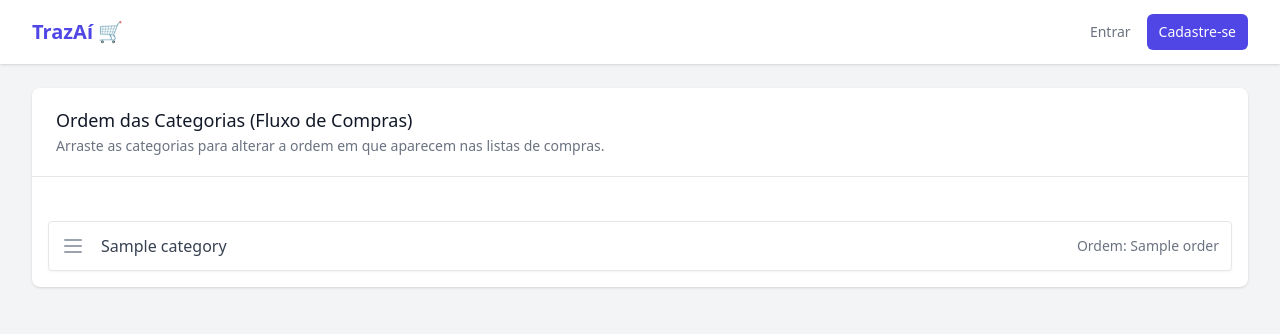
After one commit to allanmedeiros71/trazai, a Django app: template backend/templates/lists/manage_categories.html in a window 1280 px wide. The commit adds this page. Shown: the top 334 px of the page. Run offline with Django 5.2, Linux system fonts and the light colour scheme; the template is opened without the code that fills it: most values are stand-ins (such as "Sample title", 1, 10 or a date in 2020); some libraries are stand-ins or nearby versions.

Commit message:
Add category management features: implement category ordering, create management views, and update templates for drag-and-drop functionality.

```diff
--- a/backend/lists/models.py
+++ b/backend/lists/models.py
@@ -4,9 +4,11 @@ from accounts.models import FamilyGroup, CustomUser
 class Category(models.Model):
     name = models.CharField(max_length=100, unique=True)
     icon = models.CharField(max_length=50, blank=True, null=True) # e.g., an emoji or icon name
+    order = models.IntegerField(default=0)
 
     class Meta:
         verbose_name_plural = 'Categories'
+        ordering = ['order', 'name']
 
     def __str__(self):
         return self.name
--- a/backend/lists/urls.py
+++ b/backend/lists/urls.py
@@ -6,4 +6,6 @@ urlpatterns = [
     path('lists/<int:pk>/', views.list_detail, name='list_detail'),
     path('lists/<int:pk>/add/', views.add_item, name='add_item'),
     path('items/<int:item_id>/toggle/', views.toggle_item, name='toggle_item'),
+    path('categories/', views.manage_categories, name='manage_categories'),
+    path('categories/reorder/', views.reorder_categories, name='reorder_categories'),
 ]
--- a/backend/templates/base.html
+++ b/backend/templates/base.html
@@ -31,6 +31,7 @@
                 </div>
                 <div class="flex items-center">
                     {% if user.is_authenticated %}
+                        <a href="{% url 'manage_categories' %}" class="text-sm font-medium text-indigo-600 hover:text-indigo-800 mr-4">Categorias</a>
                         <span class="text-gray-700 mr-4">Olá, {{ user.username }}</span>
                         <a href="{% url 'logout' %}" class="text-sm font-medium text-gray-500 hover:text-gray-700">Sair</a>
                     {% else %}
--- /dev/null
+++ b/backend/templates/lists/manage_categories.html
@@ -0,0 +1,45 @@
+{% extends "base.html" %}
+
+{% block title %}Gerenciar Categorias{% endblock %}
+
+{% block content %}
+<div class="bg-white shadow overflow-hidden sm:rounded-lg mb-6">
+    <div class="px-4 py-5 sm:px-6 flex justify-between items-center">
+        <div>
+            <h3 class="text-lg leading-6 font-medium text-gray-900">
+                Ordem das Categorias (Fluxo de Compras)
+            </h3>
+            <p class="mt-1 max-w-2xl text-sm text-gray-500">
+                Arraste as categorias para alterar a ordem em que aparecem nas listas de compras.
+            </p>
+        </div>
+    </div>
+
+    <div class="border-t border-gray-200 p-4">
+        <!-- Indicador de carregamento do HTMX -->
+        <span class="htmx-indicator text-sm text-indigo-600 mb-2 block">Salvando nova ordem...</span>
+
+        <form id="sortable-form" hx-post="{% url 'reorder_categories' %}" hx-trigger="end" hx-target="#category-list">
+            <div id="category-list" class="sortable space-y-2">
+                {% include 'lists/partials/category_list.html' %}
+            </div>
+        </form>
+    </div>
+</div>
+
+<!-- SortableJS library for drag and drop -->
+<script src="https://cdn.jsdelivr.net/npm/sortablejs@latest/Sortable.min.js"></script>
+<script>
+    htmx.onLoad(function(content) {
+        var sortables = content.querySelectorAll(".sortable");
+        for (var i = 0; i < sortables.length; i++) {
+            var sortable = sortables[i];
+            new Sortable(sortable, {
+                animation: 150,
+                ghostClass: 'bg-indigo-100',
+                handle: '.handle'
+            });
+        }
+    })
+</script>
+{% endblock %}
--- /dev/null
+++ b/backend/templates/lists/partials/category_list.html
@@ -0,0 +1,18 @@
+{% for category in categories %}
+    <div class="flex items-center p-3 border border-gray-200 rounded bg-white shadow-sm cursor-grab active:cursor-grabbing handle">
+        <input type='hidden' name='category' value='{{ category.id }}'/>
+        <div class="mr-4 text-gray-400">
+            <svg xmlns="http://www.w3.org/2000/svg" class="h-6 w-6" fill="none" viewBox="0 0 24 24" stroke="currentColor">
+                <path stroke-linecap="round" stroke-linejoin="round" stroke-width="2" d="M4 6h16M4 12h16M4 18h16" />
+            </svg>
+        </div>
+        <div class="flex-grow font-medium text-gray-700">
+            {{ category.name }}
+        </div>
+        <div class="text-sm text-gray-500">
+            Ordem: {{ category.order }}
+        </div>
+    </div>
+{% empty %}
+    <p class="text-gray-500 italic">Nenhuma categoria encontrada.</p>
+{% endfor %}
```
Also changed, not shown: backend/lists/tasks.py (+3 -5 lines), backend/lists/views.py (+17 -2 lines), backend/lists/migrations/0003_alter_category_options_category_order.py (added).
